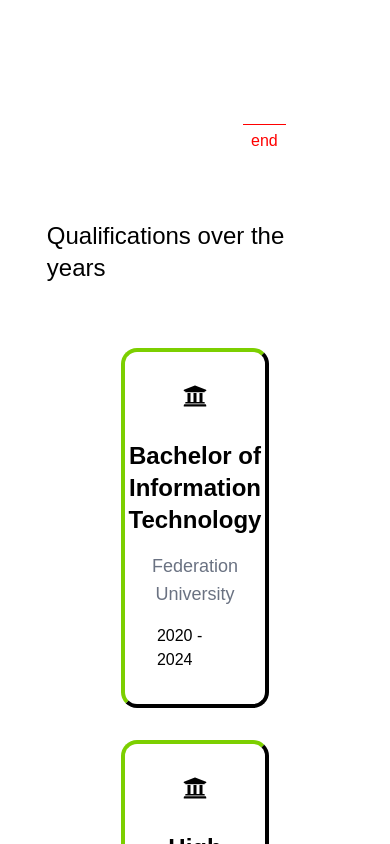
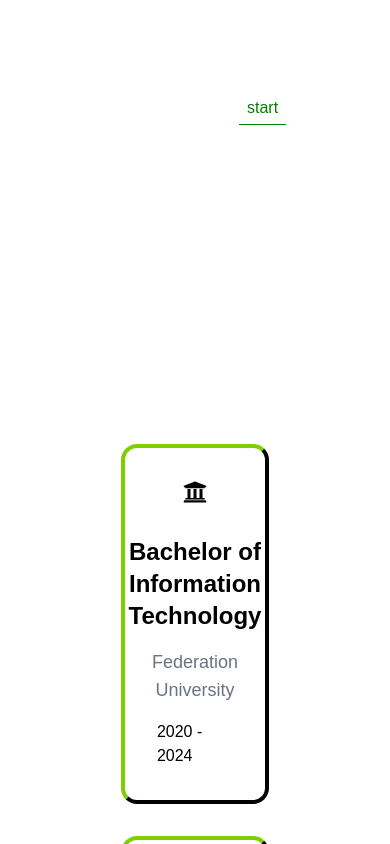
Before and after one commit to raiasim93/my-portfolio, a Next.js app: page /about in a window 390 px wide. Shown: the part 800-1644 px from the top of the page. Built offline with nearby package versions, Linux system fonts and the light colour scheme.

Commit message:
Add animation on the qualification heading and work on the card component

```diff
--- a/src/app/about/AboutSection.tsx
+++ b/src/app/about/AboutSection.tsx
@@ -21,8 +21,6 @@ const AboutSection = () => {
         end: "bottom 20%",
         toggleActions: "play none none reset",
         scrub: 1,
-        markers: true,
-
       }
     });
     tl.fromTo(
--- a/src/app/about/QualificationSection.tsx
+++ b/src/app/about/QualificationSection.tsx
@@ -1,5 +1,5 @@
 "use client"
-import React from 'react';
+import React, {useEffect, useRef} from 'react';
 import CardQualification from '@/components/common/cards/CardQualification';
 import qualificationData from '@/components/common/data/qualificationData';
 import gsap from 'gsap';
@@ -7,9 +7,28 @@ import scrolltrigger from 'gsap/ScrollTrigger'
 
 gsap.registerPlugin(scrolltrigger)
 const QualificationSection = () => {
+  const qualificationSectionRef = useRef(null);
+  const titleRef = useRef(null);
+  useEffect(()=> {
+    const tl = gsap.timeline({
+      scrollTrigger: {
+        trigger: qualificationSectionRef.current,
+        start: "top 80%",
+        end: "bottom 40%",
+        toggleActions: "play none none reset",
+        scrub: true,
+        markers: true,
+      }
+    });
+    tl.fromTo(
+      titleRef.current,
+      {x: -150, opacity: 0},
+      {x: 0, opacity: 1, duration: 0.6, ease: "power1.inOut"}
+    )
+  })
   return (
-    <section className='py-24 px-[12vw] 2xl:[16vw] flex flex-col gap-y-16 justify-center items-center w-full min-h-screen '>
-      <div className='text-2xl md:text-5xl'>
+    <section ref={qualificationSectionRef} className='py-48 px-[12vw] 2xl:[16vw] flex flex-col gap-y-16 justify-center items-center w-full min-h-screen '>
+      <div ref={titleRef} className='text-2xl md:text-5xl'>
          Qualifications over the years
       </div>
       <div className='flex flex-col gap-y-8 justify-center items-center h-full w-full'>
```
Also changed, not shown: src/components/common/cards/CardQualification.tsx (+4 -4 lines).
